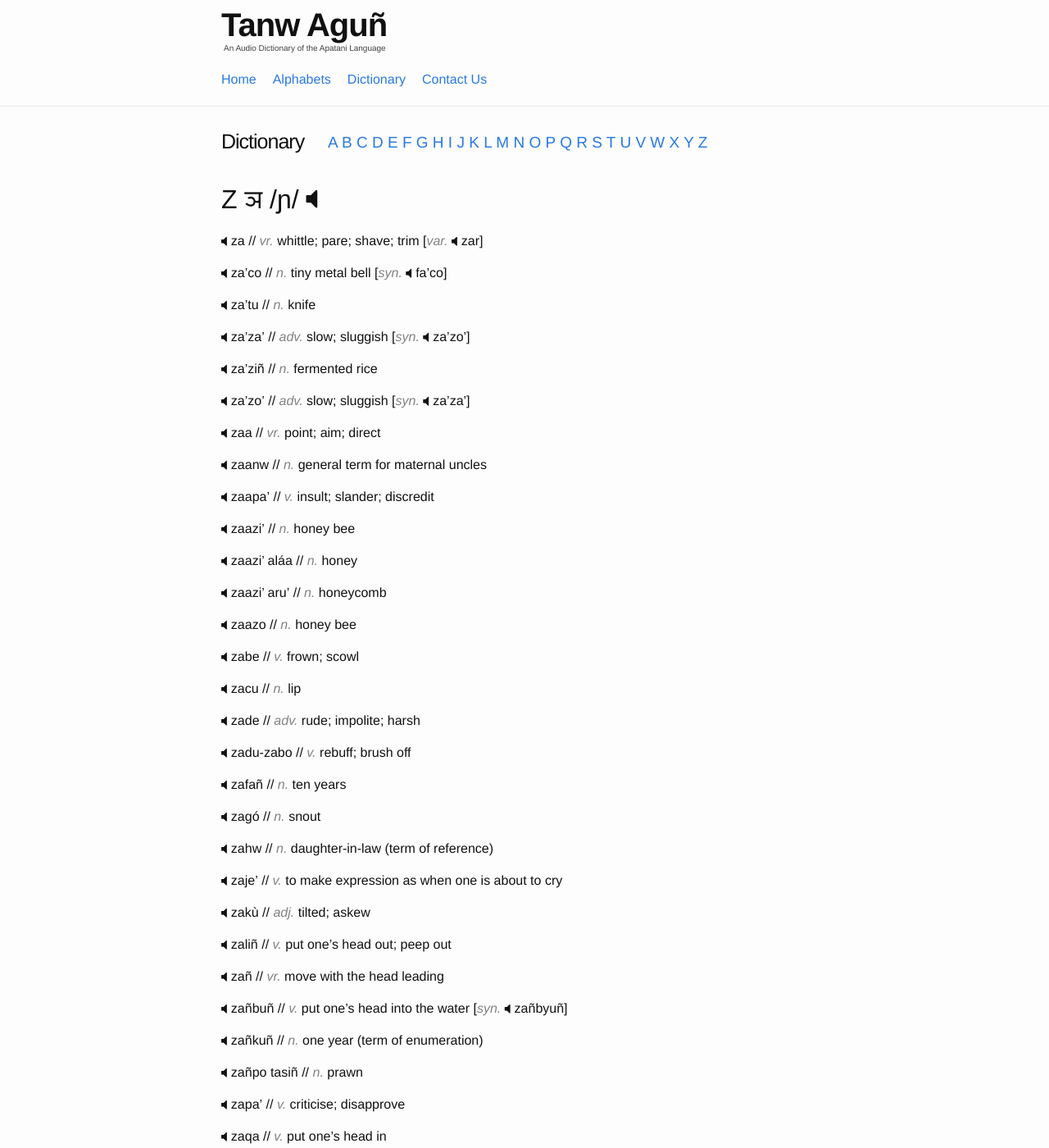
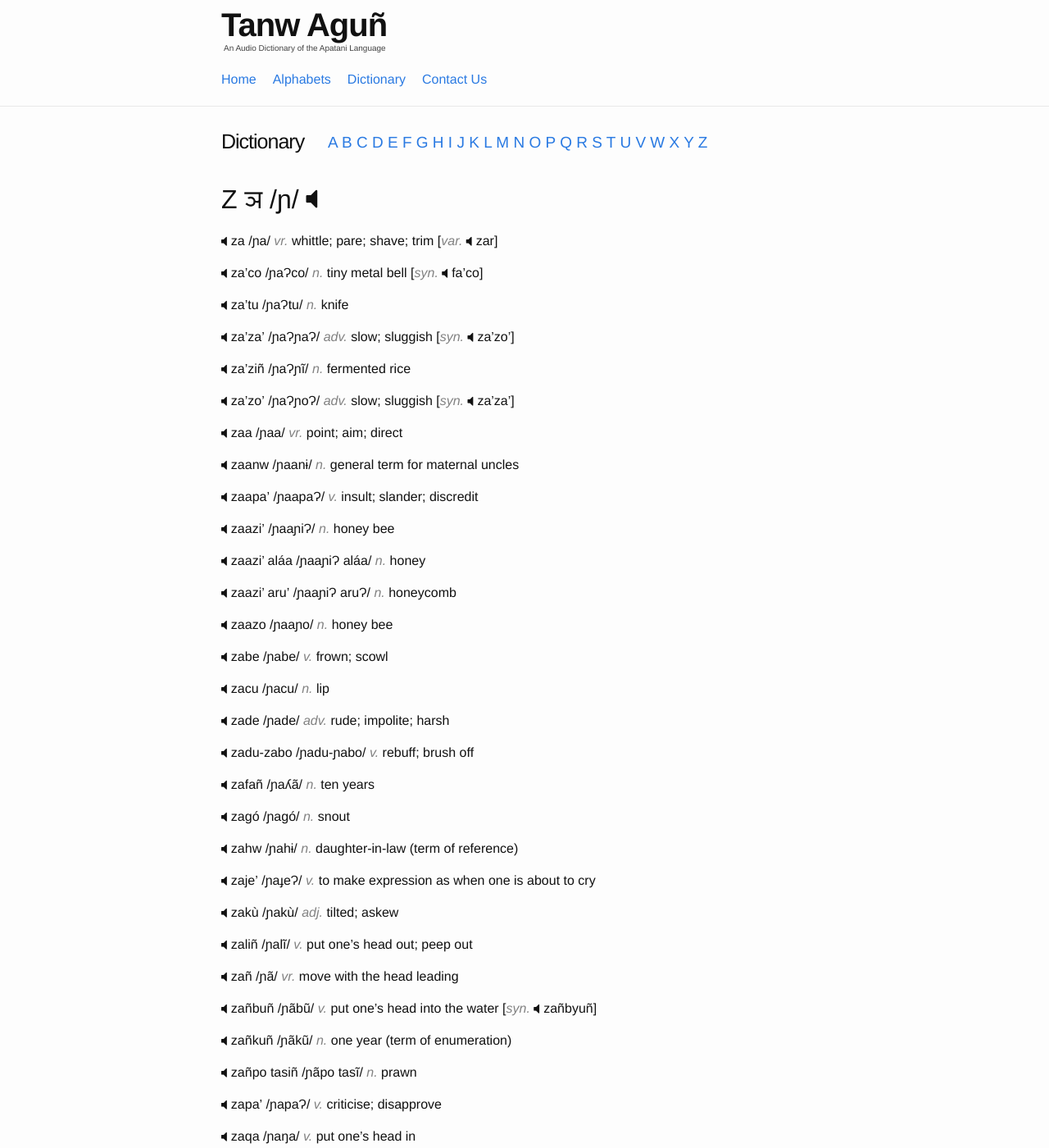
Before and after one commit to hacksparrow/language.apatani.org, a Jekyll site: the page built from dictionary/z.md, in a window 1280 px wide and 1400 px high. Shown: the whole window at 82% size. Built offline with Jekyll 4.4.1, drawn with Linux system fonts in a browser that asks for light colours; nearby versions of some CDN libraries; comment, search, counter and statistics services are not loaded; some of the changed text lies outside the part shown.

Commit message:
Update z.md

```diff
--- a/dictionary/z.md
+++ b/dictionary/z.md
@@ -6,202 +6,202 @@ devanagari: ञ
 ipa: ɲ
 ---
 
-__za__	// _vr._	whittle; pare; shave; trim	[_var._	zar]
+__za__	/ɲa/ _vr._	whittle; pare; shave; trim	[_var._	zar]
 
 
-__za'co__	// _n._	tiny metal bell	[_syn._	fa'co]
+__za'co__	/ɲaɁco/ _n._	tiny metal bell	[_syn._	fa'co]
 
 
-__za'tu__	// _n._	knife
+__za'tu__	/ɲaɁtu/ _n._	knife
 
 
-__za'za'__	// _adv._	slow; sluggish	[_syn._	za'zo']
+__za'za'__	/ɲaɁɲaɁ/ _adv._	slow; sluggish	[_syn._	za'zo']
 
 
-__za'ziñ__	// _n._	fermented rice
+__za'ziñ__	/ɲaɁɲĩ/ _n._	fermented rice
 
 
-__za'zo'__	// _adv._	slow; sluggish	[_syn._	za'za']
+__za'zo'__	/ɲaɁɲoɁ/ _adv._	slow; sluggish	[_syn._	za'za']
 
 
-__zaa__	// _vr._	point; aim; direct
+__zaa__	/ɲaa/ _vr._	point; aim; direct
 
 
-__zaanw__	// _n._	general term for maternal uncles
+__zaanw__	/ɲaanɨ/ _n._	general term for maternal uncles
 
 
-__zaapa'__	// _v._	insult; slander; discredit
+__zaapa'__	/ɲaapaɁ/ _v._	insult; slander; discredit
 
 
-__zaazi'__	// _n._	honey bee
+__zaazi'__	/ɲaaɲiɁ/ _n._	honey bee
 
 
-__zaazi' aláa__	// _n._	honey
+__zaazi' aláa__	/ɲaaɲiɁ aláa/ _n._	honey
 
 
-__zaazi' aru'__	// _n._	honeycomb
+__zaazi' aru'__	/ɲaaɲiɁ aruɁ/ _n._	honeycomb
 
 
-__zaazo__	// _n._	honey bee
+__zaazo__	/ɲaaɲo/ _n._	honey bee
 
 
-__zabe__	// _v._	frown; scowl
+__zabe__	/ɲabe/ _v._	frown; scowl
 
 
-__zacu__	// _n._	lip
+__zacu__	/ɲacu/ _n._	lip
 
 
-__zade__	// _adv._	rude; impolite; harsh
+__zade__	/ɲade/ _adv._	rude; impolite; harsh
 
 
-__zadu-zabo__	// _v._	rebuff; brush off
+__zadu-zabo__	/ɲadu-ɲabo/ _v._	rebuff; brush off
 
 
-__zafañ__	// _n._	ten years
+__zafañ__	/ɲaʎã/ _n._	ten years
 
 
-__zagó__	// _n._	snout
+__zagó__	/ɲagó/ _n._	snout
 
 
-__zahw__	// _n._	daughter-in-law (term of reference)
+__zahw__	/ɲahɨ/ _n._	daughter-in-law (term of reference)
 
 
-__zaje'__	// _v._	to make expression as when one is about to cry
+__zaje'__	/ɲaɟeɁ/ _v._	to make expression as when one is about to cry
 
 
-__zakù__	// _adj._	tilted; askew
+__zakù__	/ɲakù/ _adj._	tilted; askew
 
 
-__zaliñ__	// _v._	put one's head out; peep out
+__zaliñ__	/ɲalĩ/ _v._	put one's head out; peep out
 
 
-__zañ__	// _vr._	move with the head leading
+__zañ__	/ɲã/ _vr._	move with the head leading
 
 
-__zañbuñ__	// _v._	put one's head into the water	[_syn._	zañbyuñ]
+__zañbuñ__	/ɲãbũ/ _v._	put one's head into the water	[_syn._	zañbyuñ]
 
 
-__zañkuñ__	// _n._	one year (term of enumeration)
+__zañkuñ__	/ɲãkũ/ _n._	one year (term of enumeration)
 
 
-__zañpo tasiñ__	// _n._	prawn
+__zañpo tasiñ__	/ɲãpo tasĩ/ _n._	prawn
 
 
-__zapa'__	// _v._	criticise; disapprove
+__zapa'__	/ɲapaɁ/ _v._	criticise; disapprove
 
 
-__zaqa__	// _v._	put one's head in
+__zaqa__	/ɲaŋa/ _v._	put one's head in
 
 
-__zaqe__	// _n._	one year
+__zaqe__	/ɲaŋe/ _n._	one year
 
 
-__zaqo__	// _n._	five years
+__zaqo__	/ɲaŋo/ _n._	five years
 
 
-__zar__	// _vr._	whittle; pare; shave; trim
+__zar__	/ɲar/ _vr._	whittle; pare; shave; trim
 
 
-__zar__	// _vr._	step on something	[_syn._	zor]
+__zar__	/ɲar/ _vr._	step on something	[_syn._	zor]
 
 
-__zatañ__	// _n._	snout or muzzle (of animal); edge or tip
+__zatañ__	/ɲatã/ _n._	snout or muzzle (of animal); edge or tip
 
 
-__zatu__	// _n._	resting place
+__zatu__	/ɲatu/ _n._	resting place
 
 
-__zazi'__	// _n._	honey	[_syn._	zazo]
+__zazi'__	/ɲaɲiɁ/ _n._	honey	[_syn._	zazo]
 
 
-__zazu'__	// _n._	double chin; wrinkle under the chin
+__zazu'__	/ɲaɲuɁ/ _n._	double chin; wrinkle under the chin
 
 
-__zeñ__	// _vr._	chew; masticate
+__zeñ__	/ɲẽ/ _vr._	chew; masticate
 
 
-__zeñci'__	// _adj._	tasty; delicious	[_syn._	qeñci']
+__zeñci'__	/ɲẽciɁ/ _adj._	tasty; delicious	[_syn._	qeñci']
 
 
-__zemw'__	// _v._	break something into pieces by chewing
+__zemw'__	/ɲemɨɁ/ _v._	break something into pieces by chewing
 
 
-__zi'mo__	// _n._	face
+__zi'mo__	/ɲiɁmo/ _n._	face
 
 
-__zi'tw__	// _n._	a variety of maize
+__zi'tw__	/ɲiɁtɨ/ _n._	a variety of maize
 
 
-__zi'xañ__	// _num._	twenty
+__zi'xañ__	/ɲiɁxã/ _num._	twenty
 
 
-__zibo__	// _n._	guest
+__zibo__	/ɲiɁbo/ _n._	guest
 
 
-__zibu__	// _n._	Apatani shaman
+__zibu__	/ɲiɁbu/ _n._	Apatani shaman
 
 
-__zibu heñ__	// _v._	predict; prophesy; foretell
+__zibu heñ__	/ɲibu hẽ/ _v._	predict; prophesy; foretell
 
 
-__zibya__	// _adv._	fast; quick
+__zibya__	/ɲibja/ _adv._	fast; quick
 
 
-__zibyo'__	// _v._	get free (as from a taboo period)
+__zibyo'__	/ɲibjoɁ/ _v._	get free (as from a taboo period)
 
 
-__zima__	// _cop._	there isn't; copula negator	[_ant._	do]
+__zima__	/ɲima/ _cop._	there isn't; copula negator	[_ant._	do]
 
 
-__zima'__	// _n._	war; enemy
+__zima'__	/ɲimaɁ/ _n._	war; enemy
 
 
-__zime__	// _n._	general term for people living in far north
+__zime__	/ɲime/ _n._	general term for people living in far north
 
 
-__zime-yaru__	// _n._	rainbow
+__zime-yaru__	/ɲime-jaru/ _n._	rainbow
 
 
-__zimuñ__	// _n._	young woman
+__zimuñ__	/ɲimũ/ _n._	young woman
 
 
-__zimw__	// _n._	female
+__zimw__	/ɲimɨ/ _n._	female
 
 
-__zimw iñgya__	// _n._	space between the hearth and the wall on the right side while entering the house
+__zimw iñgya__	/ɲimɨ ĩgja/ _n._	space between the hearth and the wall on the right side while entering the house
 
 
-__ziñpvr__	// _n._	nipple
+__ziñpvr__	/ɲĩpǝr/ _n._	nipple
 
 
-__zipá__	// _n._	general term for people living in the plains of the south
+__zipá__	/ɲĩpá/ _n._	general term for people living in the plains of the south
 
 
-__zipá yaru__	// _n._	an aquatic plant; azolla (_Azolla pinnata_)
+__zipá yaru__	/ɲĩpá jaru/ _n._	an aquatic plant; azolla (_Azolla pinnata_)
 
 
-__zo'__	// _vr._	to abstain from doing some things during ritual prohibition
+__zo'__	/ɲoɁ/ _vr._	to abstain from doing some things during ritual prohibition
 
 
-__zoho__	// _v._	feed a baby after chewing the food
+__zoho__	/ɲoho/ _v._	feed a baby after chewing the food
 
 
-__zoko ta'tì__	// _n._	wood louse
+__zoko ta'tì__	/ɲoko taɁti / _n._	wood louse
 
 
-__zor__	// _vr._	step on something	[_syn._	zar]
+__zor__	/ɲor/ _vr._	step on something	[_syn._	zar]
 
 
-__zoxe__	// _n._	black panther (_Panthera pardus_)
+__zoxe__	/ɲoxe/ _n._	black panther (_Panthera pardus_)
 
 
-__zu'__	// _v._	wipe (as with a cloth or a hand); rub
+__zu'__	/ɲuɁ/ _v._	wipe (as with a cloth or a hand); rub
 
 
-__zu'pa'__	// _v._	erase; wipe out; rub off
+__zu'pa'__	/ɲuɁpaɁ / _v._	erase; wipe out; rub off
 
 
-__zuu__	// _vr._	prod as with a needle
+__zuu__	/ɲuu/ _vr._	prod as with a needle
 
 
-__zuupa'__	// _v._	remove something by pricking
+__zuupa'__	/ɲuupaɁ/ _v._	remove something by pricking
```
